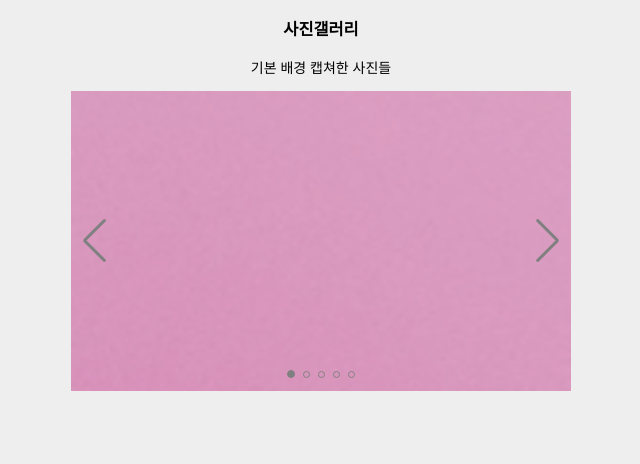
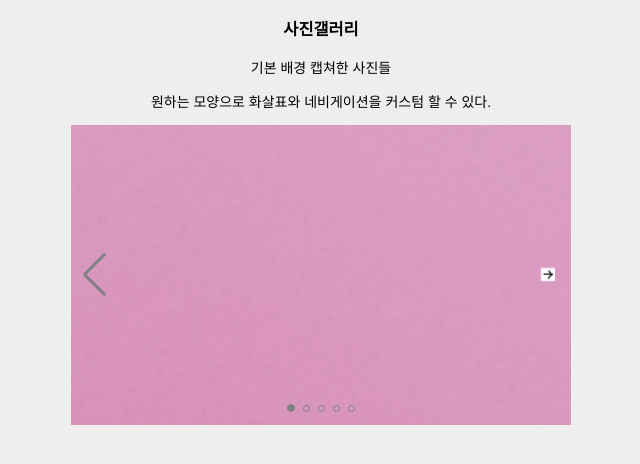
Before and after one commit to yeokyeong46/swiperjsPractice, a plain HTML site: page index.html in a window 1280 px wide. Shown: the whole page, without its empty margins (319-959 px from the left). Drawn offline with nearby package versions, Linux system fonts and the light colour scheme.

Commit message:
버튼을 이미지로 바꿔보자

```diff
--- a/index.html
+++ b/index.html
@@ -73,8 +73,18 @@
             opacity: 1;
         }
 
-        .swiper-button-next, .swiper-button-prev {
+        .swiper-button-prev {
             color: grey;
+        }
+
+        .swiper-button-next {
+            background: url(img/rightArrow.png) no-repeat;
+            background-size: 50% auto;
+            background-position: center;
+        }
+
+        .swiper-button-next::after{
+            display: none;
         }
     </style>
   </head>
@@ -84,6 +94,7 @@
     <div>
         <h3 style="text-align: center;">사진갤러리</h3>
         <p style="text-align: center;">기본 배경 캡쳐한 사진들</p>
+        <p style="text-align: center;">원하는 모양으로 화살표와 네비게이션을 커스텀 할 수 있다.</p>
     </div>
     <div class="swiper">
       <div class="swiper-wrapper">
```
Also changed, not shown: img/rightArrow.png (added).
